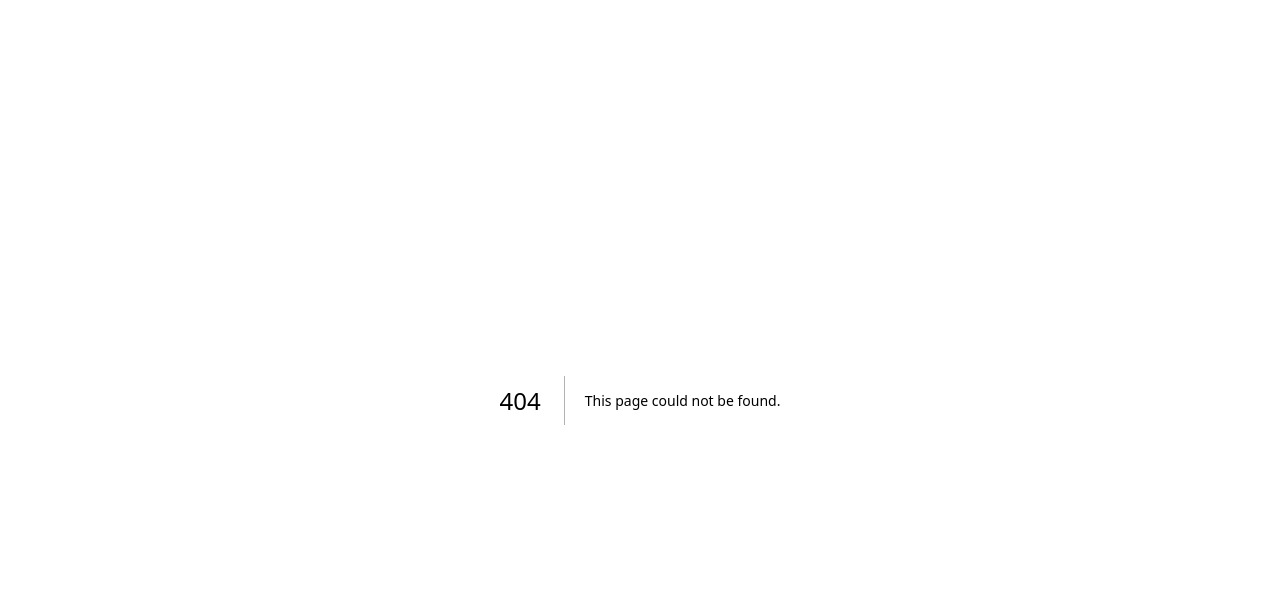
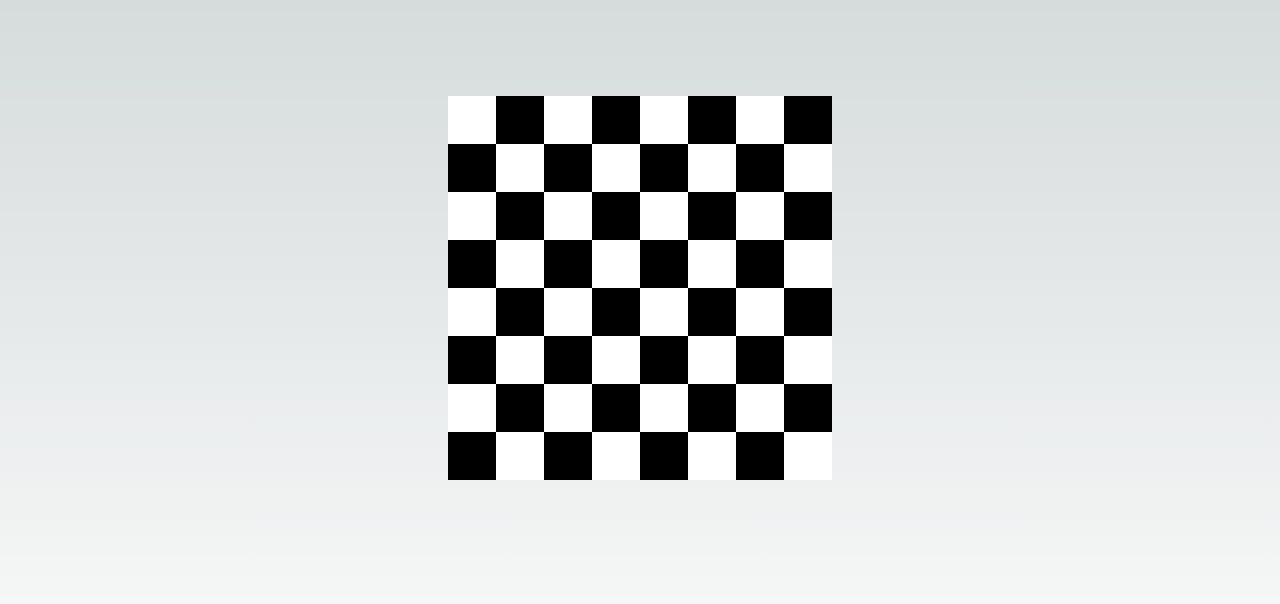
Before and after one commit to hogren/chess, a Next.js app: page /game in a window 1280 px wide. Before the commit this address had no page. Shown: the top 604 px of the page. Built offline with nearby package versions, Linux system fonts and the light colour scheme.

Commit message:
add a simple chessboard (height lines, height columns)

```diff
--- /dev/null
+++ b/src/app/game/Case.tsx
@@ -0,0 +1,11 @@
+import styles from './case.module.css'
+
+type Props = {
+  color: string;
+}
+
+export default function Case({ color }: Props) {
+  return (
+    <div className={styles.case + ' ' + styles[color]} />
+  );
+}
--- /dev/null
+++ b/src/app/game/ChessBoard.tsx
@@ -0,0 +1,19 @@
+import Line from './Line'
+
+type LineOpts = {
+  number: number;
+}
+
+const lines: LineOpts[] = [];
+
+for (let i = 0; i < 8; i++) {
+  lines.push({ number: i + 1 });
+}
+
+export default function ChessBoard() {
+  return (
+    <>
+      {lines.map((lineOpts) => <Line number={lineOpts.number} />)}
+    </>
+  );
+}
--- /dev/null
+++ b/src/app/game/Line.tsx
@@ -0,0 +1,26 @@
+import Case from './Case'
+import styles from './line.module.css'
+
+type CaseOpts = {
+  number: number;
+}
+
+const cases: CaseOpts[] = [];
+
+for (let i = 0; i < 8; i++) {
+  cases.push({
+    number: i
+  });
+}
+
+type Props = {
+  number: number;
+}
+
+export default function Line({ number }: Props) {
+  return (
+    <div className={styles.line}>
+      {cases.map((caseOpts) => <Case color={0 === (number + caseOpts.number) % 2 ? 'black' : 'white'} />)}
+    </div>
+  );
+}
--- /dev/null
+++ b/src/app/game/case.module.css
@@ -0,0 +1,12 @@
+.case {
+    width: 3em;
+    height: 3em;
+}
+
+.black {
+    background-color: black;
+}
+
+.white {
+    background-color: white;
+}
--- /dev/null
+++ b/src/app/game/line.module.css
@@ -0,0 +1,5 @@
+.line {
+    display: flex;
+    padding: 0;
+    margin: 0;
+}
--- /dev/null
+++ b/src/app/game/page.module.css
@@ -0,0 +1,7 @@
+.main {
+  display: flex;
+  flex-direction: column;
+  align-items: center;
+  padding: 6rem;
+  min-height: 100vh;
+}
--- /dev/null
+++ b/src/app/game/page.tsx
@@ -0,0 +1,10 @@
+import styles from './page.module.css'
+import ChessBoard from './ChessBoard'
+
+export default function Game() {
+  return (
+    <main className={styles.main}>
+      <ChessBoard />
+    </main>
+  );
+}
```
